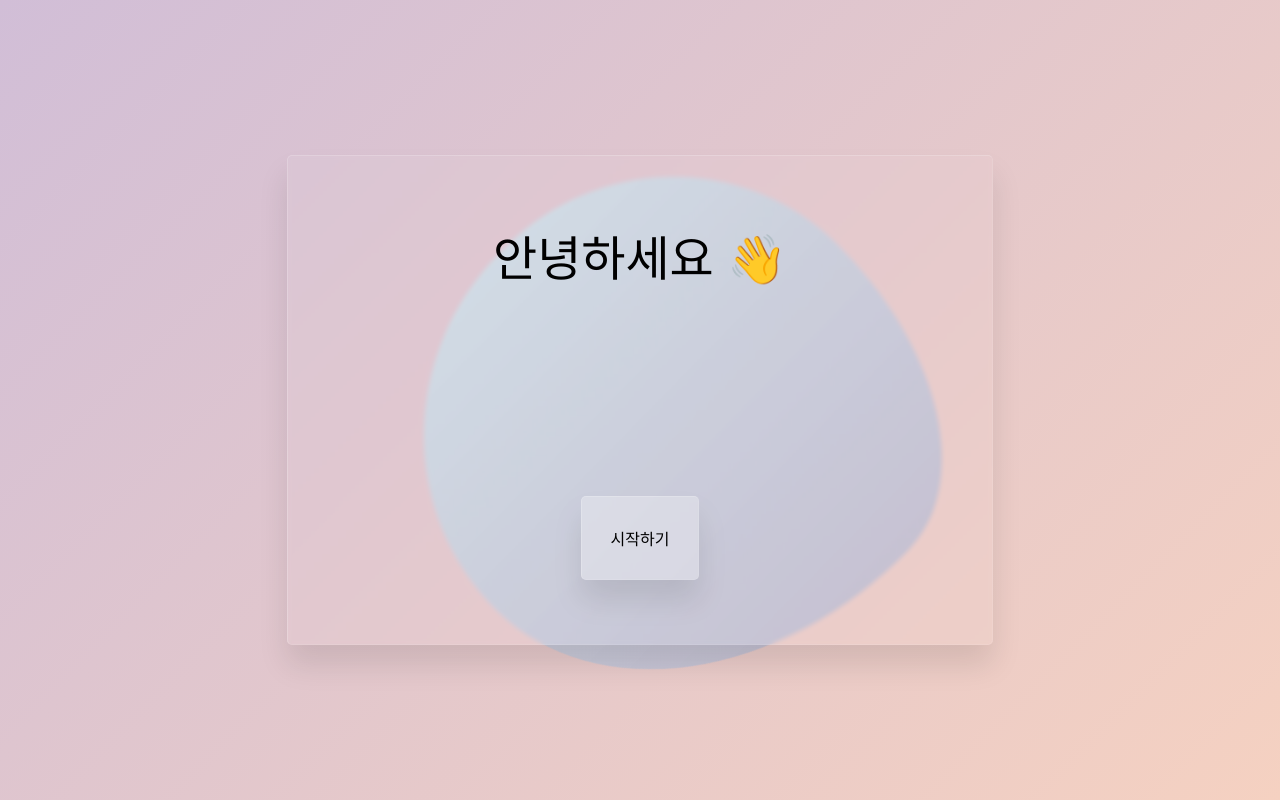
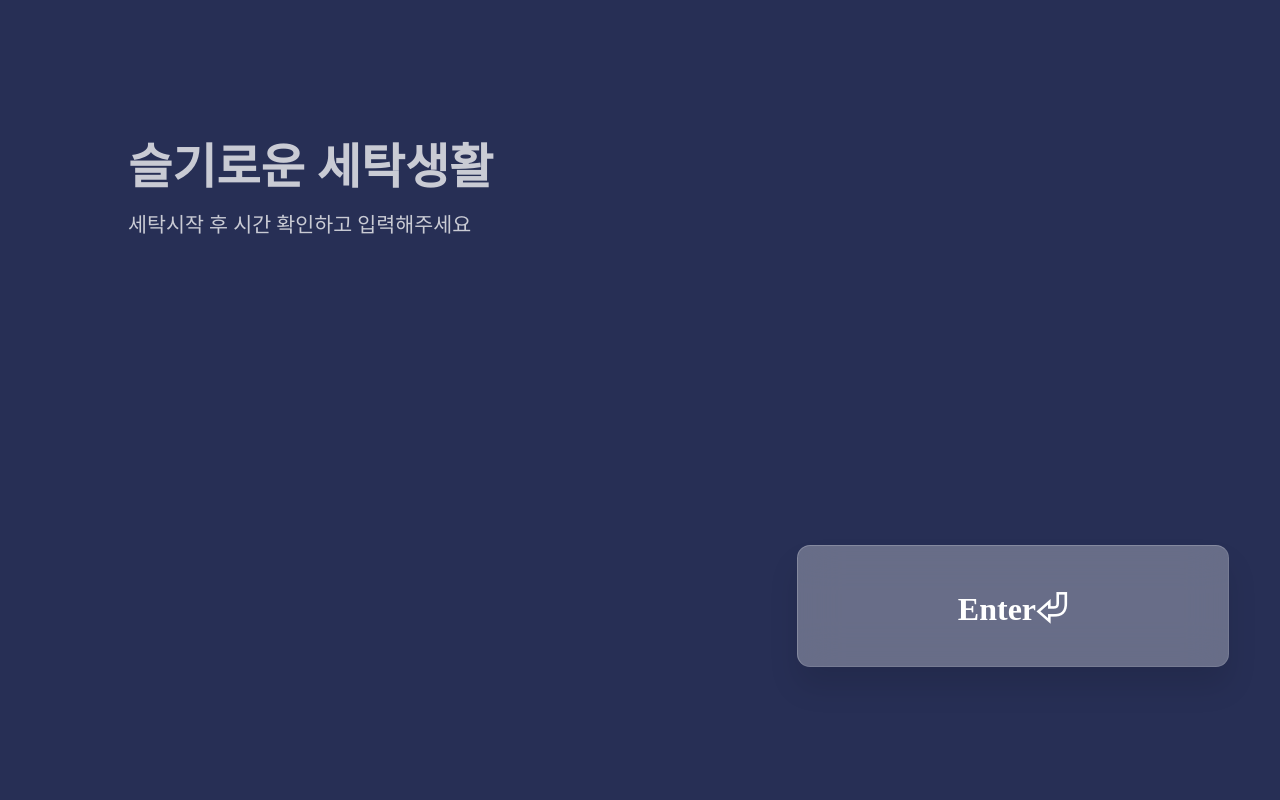
Before and after one commit to Team-5c0/5c0_web, a React (Create React App) app: page / in a window 1280 px wide. Built offline with nearby package versions, Linux system fonts and the light colour scheme.

Commit message:
deco : start page

```diff
--- a/src/pages/Start/index.jsx
+++ b/src/pages/Start/index.jsx
@@ -1,27 +1,30 @@
-import React from 'react';
-import * as s from './style';
-import {useNavigate} from 'react-router-dom';
+import React from "react";
+import * as s from "./style";
+import { useNavigate } from "react-router-dom";
 
 const StartPage = () => {
   const navigate = useNavigate();
   const go = () => {
-        navigate('/main');
-    }
+    navigate("/main");
+  };
   return (
+    <>
+      <s.All>
         <s.Wrapper>
-            <s.ContainerTitle>
           <s.Title>
-                    안녕하세요 👋
+            <s.TitleContainer>
+              슬기로운 세탁생활
+              <s.Introduce>세탁시작 후 시간 확인하고 입력해주세요</s.Introduce>
+            </s.TitleContainer>
           </s.Title>
-
+          <s.Footer>
             <s.Button onClick={go}>
-                    <s.ButtonText>
-                        시작하기
-                    </s.ButtonText>
+              <s.ButtonTxt>Enter⏎</s.ButtonTxt>
             </s.Button>
-            </s.ContainerTitle>
-            <s.Circle3/>
+          </s.Footer>
         </s.Wrapper>
-    )
-}
-export default StartPage
+      </s.All>
+    </>
+  );
+};
+export default StartPage;
--- a/src/pages/Start/style.js
+++ b/src/pages/Start/style.js
@@ -1,154 +1,59 @@
 import styled from "styled-components";
 
+export const All = styled.div`
+  width: 100vw;
+  height: 100vh;
+  /* background-image: linear-gradient(-45deg, #f5d1c1, #d1bed7); */
+  /* background-image: linear-gradient(135deg, #56ccf2, #2f80ed); */
+  background-color: #272f55;
+  margin: 0;
+  padding: 0;
+`;
 export const Wrapper = styled.div`
-    position: relative;
+  width: 100%;
+  height: 90%;
+`;
+export const TitleContainer = styled.div`
+  padding: 10%;
+`;
+export const Title = styled.span`
+  font-size: 3em;
+  font-weight: 900;
+  color: white;
+  opacity: 0.75;
+`;
+export const TitleColor = styled.div`
+  display: inline;
+`;
+export const Introduce = styled.span`
+  display: block;
+  font-size: 0.43em;
+  margin-top: 10px;
+  font-weight: 350;
+  color: #fff;
+`;
+export const Footer = styled.div`
+  margin-top: 14%;
   display: flex;
-    justify-content: center;
-    align-items: center;
-    height: 100vh;
-    width: 100vw;
-    padding: 0;
-    margin: 0;
-    background-image: linear-gradient(-45deg, #f5d1c1, #d1bed7);
-    overflow: hidden;
-
-`
-export const ContainerTitle = styled.div`
-    z-index: 99;
-    width: 45%;
-    height: 45%;
-    padding: 5%;
+  width: 96%;
+  justify-content: flex-end;
+`;
+export const Button = styled.div`
   display: flex;
-    justify-content: space-between;
-    align-items: center ;
-    flex-direction: column;
-    border-radius: 5px;
-    background: rgba(255, 255, 255, 0.05);
-    backdrop-filter: blur(2px);
+  width: fit-content;
+  height: fit-content;
+  background: rgba(255, 255, 255, 0.3);
   border: 1px solid rgba(255, 255, 255, 0.2);
   border-right-color: rgba(255, 255, 255, 0.1);
   border-bottom-color: rgba(255, 255, 255, 0.1);
+  /* background-color: #192d5b; */
+  padding: 3% 13%;
+  border-radius: 13px;
+  backdrop-filter: blur(20px);
   box-shadow: 0 20px 30px rgba(0, 0, 0, 0.1);
-`
-export const Title = styled.p`
-    font-family: Pretendard-Medium,sans-serif;
-    font-size: 3em;
-`
-export const Button = styled(ContainerTitle)`
-    width: auto;
-    height: auto;
-    background: rgba(255, 255, 255, 0.25);
-    user-select: none;
-    border-radius: 5px;
-    cursor: pointer;
-    padding: 5%;
-    &:active {
-        background-color: rgba(0, 0, 0, 0.5);
-        color: #ffffff;
-    }
-`
-export const ButtonText = styled.p`
-    font-family: Pretendard-Medium,sans-serif;
-`
-// export const Circle1 = styled.div`
-//     content: "";
-//     border-radius: 50%;
-//     position: absolute;
-//     bottom: 0;
-//     right: 10%;
-//     height: 30vw;
-//     width: 30vw;
-//     background-image: linear-gradient(45deg, rgba(245, 209, 193, 0.9), rgba(209, 190, 215, 0.9));
-//     transform: translateY(50%);
-//     filter: blur(10px);
-//
-// `
-// export const Circle2 = styled.div`
-//     position: absolute;
-//     border-radius: 50%;
-//     top: 1%;
-//     left: 1%;
-//     height: 20vw;
-//     width: 20vw;
-//     background-image: linear-gradient(
-//             45deg,
-//             rgba(245, 209, 193, 0.9),
-//             rgba(209, 190, 215, 0.9)
-//     );
-//     filter: blur(5px);
-// `
-
-export const Circle3 = styled.div`
-    z-index: 1;
-    position: absolute;
-    width: 500px;
-    height: 500px;
-    background: linear-gradient(
-        //180deg,
-        //rgba(47, 184, 255,0.42) 31.77%,
-        //#5c9df1 100%
-            180deg,
-            rgba(193, 233, 245, 0.54),
-            rgba(169, 182, 214, 0.6)
-    );
-    //mix-blend-mode: color-dodge;
-    -webkit-animation: move 25s infinite alternate;
-    animation: move 15s infinite alternate ease-in-out;
-    transition: 1s cubic-bezier(0.07, 0.8, 0.16, 1);
-
-    //&:hover {
-    //    width: 520px;
-    //    height: 520px;
-    //    -webkit-filter: blur(30px);
-    //    filter: blur(30px);
-    //    box-shadow:
-    //            inset 0 0 0 5px rgba(255,255,255, 0.6),
-    //            inset 100px 100px 0 0px #fa709a,
-    //            inset 200px 200px 0 0px #784ba8,
-    //            inset 300px 300px 0 0px #2b86c5;
-    //}
-
-    @-webkit-keyframes move {
-        from {
-            transform: translate(-100px, -50px) rotate(-90deg);
-            border-radius: 24% 76% 35% 65% / 27% 36% 64% 73%;
-        }
-
-        to {
-            transform: translate(300px, 100px) rotate(-10deg);
-            border-radius: 76% 24% 33% 67% / 68% 55% 45% 32%;
-        }
-    }
-
-    @keyframes move {
-        from {
-            transform: translate(-300px, -50px) rotate(-90deg);
-            border-radius: 20% 76% 35% 65% / 27% 36% 64% 73%;
-        }
-
-        to {
-            transform: translate(300px, 100px) rotate(-10deg);
-            border-radius: 76% 24% 33% 67% / 68% 55% 45% 32%;
-        }
-    }`
-
-//
-// export const Circle3 = styled.div`
-//     position: absolute;
-//     width: 10vw;
-//     height: 10vw;
-//     border-radius: 100%;
-//     background: rgba(255, 255, 255, 0.25);
-//     animation: move 5s linear infinite;
-//
-//     @keyframes move {
-//         from {
-//             transform: translate(-100vw, -25%);
-//
-//         }
-//         to {
-//             transform: translate(100vw, -25%);
-//         }
-//
-//     }
-// `
+`;
+export const ButtonTxt = styled.span`
+  font-size: 2em;
+  color: #fff;
+  font-weight: 800;
+`;
```
Lines whose indentation alone changed are shown as unchanged.
